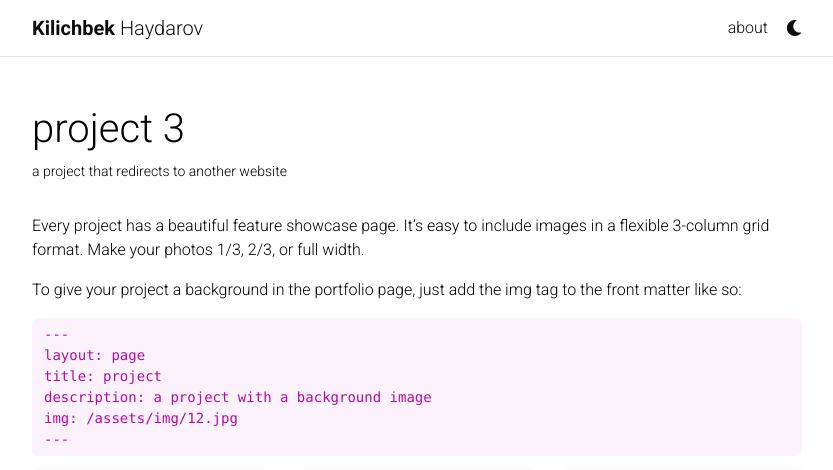
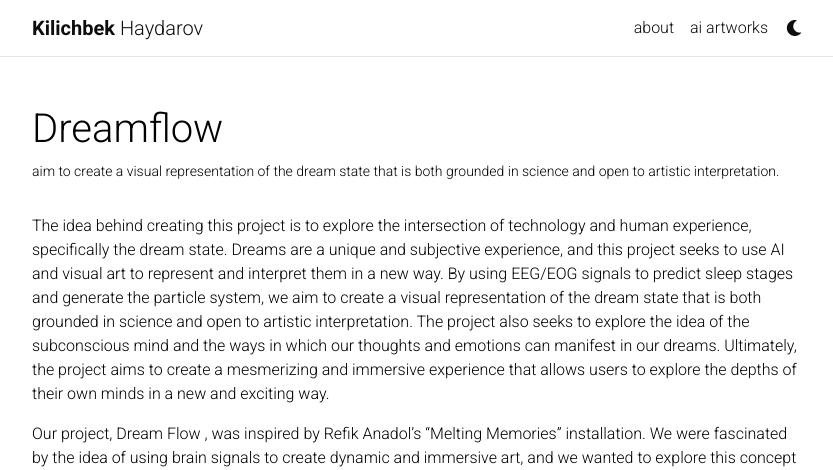
Before and after one commit to Kilichbek/webpage, a Jekyll site: the page built from _projects/3_project.md, in a window 1280 px wide and 1400 px high. Shown: the top 470 px of the window, without its empty margins (223-1056 px from the left). Built offline with Jekyll 4.4.1, drawn with Linux system fonts in a browser that asks for light colours; full-size pictures stand in for the smaller copies a plugin makes; comment, search, counter and statistics services are not loaded; a style sheet for code colours, icons or effects is not loaded; some of the changed text lies outside the part shown.

Commit message:
Artworks section

````diff
--- a/_projects/3_project.md
+++ b/_projects/3_project.md
@@ -1,81 +1,23 @@
 ---
 layout: page
-title: project 3
-description: a project that redirects to another website
-img: assets/img/7.jpg
-redirect: https://unsplash.com
+title: Dreamflow
+description: aim to create a visual representation of the dream state that is both grounded in science and open to artistic interpretation.
+img: assets/img/dreamflow.png
 importance: 3
-category: work
+category: fun
 ---
 
-Every project has a beautiful feature showcase page.
-It's easy to include images in a flexible 3-column grid format.
-Make your photos 1/3, 2/3, or full width.
+The idea behind creating this project is to explore the intersection of technology and human experience, specifically the dream state. Dreams are a unique and subjective experience, and this project seeks to use AI and visual art to represent and interpret them in a new way. By using EEG/EOG signals to predict sleep stages and generate the particle system, we aim to create a visual representation of the dream state that is both grounded in science and open to artistic interpretation. The project also seeks to explore the idea of the subconscious mind and the ways in which our thoughts and emotions can manifest in our dreams. Ultimately, the project aims to create a mesmerizing and immersive experience that allows users to explore the depths of their own minds in a new and exciting way.
 
-To give your project a background in the portfolio page, just add the img tag to the front matter like so:
+Our project, Dream Flow , was inspired by Refik Anadol's "Melting Memories" installation. We were fascinated by the idea of using brain signals to create dynamic and immersive art, and we wanted to explore this concept further using AI and 3D particles.
 
-    ---
-    layout: page
-    title: project
-    description: a project with a background image
-    img: /assets/img/12.jpg
-    ---
+Artist: Kilichbek Haydarov & Hizia Ramli
 
 <div class="row">
     <div class="col-sm mt-3 mt-md-0">
-        {% include figure.html path="assets/img/1.jpg" title="example image" class="img-fluid rounded z-depth-1" %}
-    </div>
-    <div class="col-sm mt-3 mt-md-0">
-        {% include figure.html path="assets/img/3.jpg" title="example image" class="img-fluid rounded z-depth-1" %}
-    </div>
-    <div class="col-sm mt-3 mt-md-0">
-        {% include figure.html path="assets/img/5.jpg" title="example image" class="img-fluid rounded z-depth-1" %}
+        {% include figure.html path="assets/img/dreamflow.png" title="example image" class="img-fluid rounded z-depth-1" %}
     </div>
 </div>
 <div class="caption">
-    Caption photos easily. On the left, a road goes through a tunnel. Middle, leaves artistically fall in a hipster photoshoot. Right, in another hipster photoshoot, a lumberjack grasps a handful of pine needles.
+    TOP 1 in The Second SAAI Factory Hackathon. YouTube link is <a href="https://www.youtube.com/watch?v=Z3Z3X6Z2ZqY">here</a>.
 </div>
-<div class="row">
-    <div class="col-sm mt-3 mt-md-0">
-        {% include figure.html path="assets/img/5.jpg" title="example image" class="img-fluid rounded z-depth-1" %}
-    </div>
-</div>
-<div class="caption">
-    This image can also have a caption. It's like magic.
-</div>
-
-You can also put regular text between your rows of images.
-Say you wanted to write a little bit about your project before you posted the rest of the images.
-You describe how you toiled, sweated, *bled* for your project, and then... you reveal its glory in the next row of images.
-
-
-<div class="row justify-content-sm-center">
-    <div class="col-sm-8 mt-3 mt-md-0">
-        {% include figure.html path="assets/img/6.jpg" title="example image" class="img-fluid rounded z-depth-1" %}
-    </div>
-    <div class="col-sm-4 mt-3 mt-md-0">
-        {% include figure.html path="assets/img/11.jpg" title="example image" class="img-fluid rounded z-depth-1" %}
-    </div>
-</div>
-<div class="caption">
-    You can also have artistically styled 2/3 + 1/3 images, like these.
-</div>
-
-
-The code is simple.
-Just wrap your images with `<div class="col-sm">` and place them inside `<div class="row">` (read more about the <a href="https://getbootstrap.com/docs/4.4/layout/grid/">Bootstrap Grid</a> system).
-To make images responsive, add `img-fluid` class to each; for rounded corners and shadows use `rounded` and `z-depth-1` classes.
-Here's the code for the last row of images above:
-
-{% raw %}
-```html
-<div class="row justify-content-sm-center">
-    <div class="col-sm-8 mt-3 mt-md-0">
-        {% include figure.html path="assets/img/6.jpg" title="example image" class="img-fluid rounded z-depth-1" %}
-    </div>
-    <div class="col-sm-4 mt-3 mt-md-0">
-        {% include figure.html path="assets/img/11.jpg" title="example image" class="img-fluid rounded z-depth-1" %}
-    </div>
-</div>
-```
-{% endraw %}
````
Also changed, not shown: _pages/projects.md (+4 -4 lines), _projects/1_project.md (+16 -57 lines), _projects/2_project.md (+9 -65 lines), _projects/4_project.md (deleted, +0 -80 lines), _projects/5_project.md (deleted, +0 -80 lines), _projects/6_project.md (deleted, +0 -80 lines), assets/img/notorious.png (added), assets/img/portrait.png (added), 4 other files.
